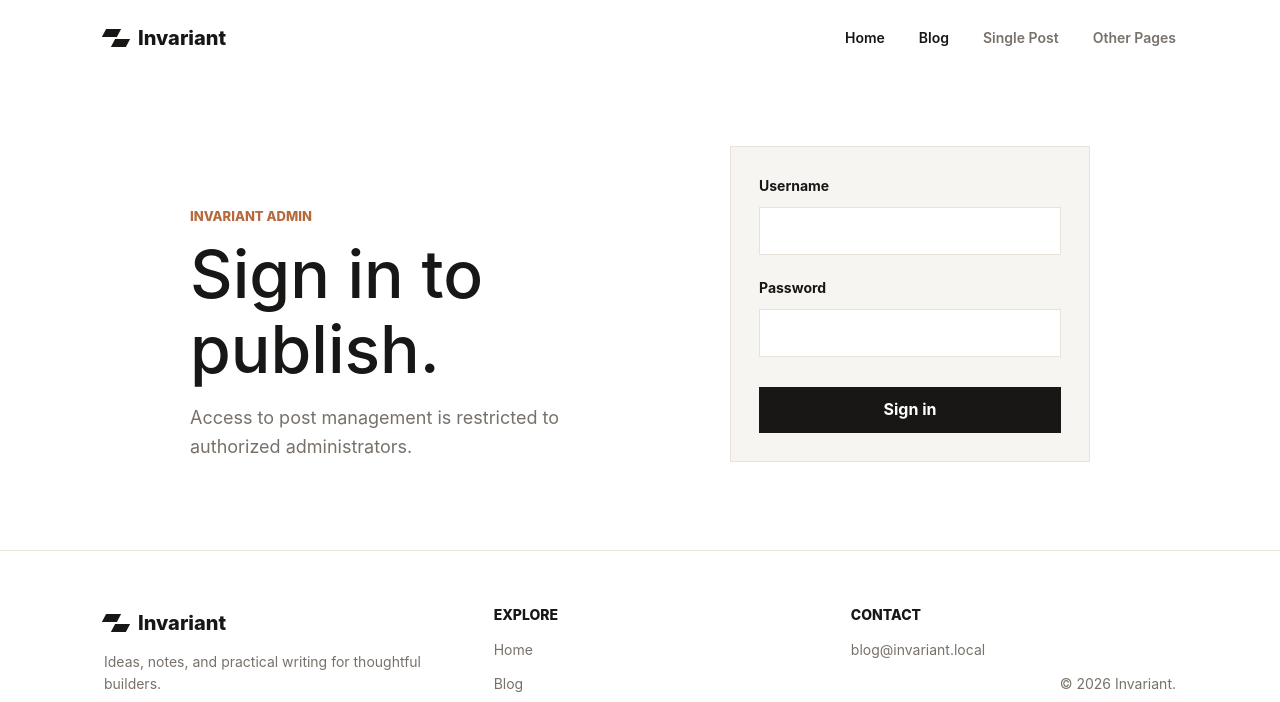
After one commit to ragbendra/Invariant, a FastAPI app: template app/templates/admin_login.html in a window 1280 px wide. The commit adds this page. Shown: the top 702 px of the page. Run offline with FastAPI, Linux system fonts and the light colour scheme; the template is opened without the code that fills it, so the values that code supplies are empty.

Commit message:
feat: Add JWT admin login foundation

```diff
--- a/app/config.py
+++ b/app/config.py
@@ -6,3 +6,7 @@ load_dotenv()
 DATABASE_URL = os.getenv("DATABASE_URL", "postgresql://postgres:postgres@localhost:5432/blog_db")
 REDIS_URL = os.getenv("REDIS_URL", "redis://localhost:6379/0")
 SECRET_KEY = os.getenv("SECRET_KEY", "default-secret-key-for-dev")
+JWT_ALGORITHM = os.getenv("JWT_ALGORITHM", "HS256")
+JWT_EXPIRE_MINUTES = int(os.getenv("JWT_EXPIRE_MINUTES", "30"))
+AUTH_COOKIE_NAME = "invariant_access_token"
+AUTH_COOKIE_SECURE = os.getenv("AUTH_COOKIE_SECURE", "false").lower() == "true"
--- a/app/main.py
+++ b/app/main.py
@@ -1,11 +1,12 @@
 from fastapi import FastAPI
 from fastapi.staticfiles import StaticFiles
 from starlette.templating import Jinja2Templates
-from app.routers import posts
+from app.routers import auth, posts
 
 app = FastAPI(title="Invariant Blog App")
 app.mount("/static", StaticFiles(directory="app/static"), name="static")
 app.include_router(posts.router)
+app.include_router(auth.router)
 
 
 @app.get("/health")
--- a/app/static/css/style.css
+++ b/app/static/css/style.css
@@ -289,6 +289,72 @@ h2 {
   margin: 0 auto;
 }
 
+.auth-page {
+  max-width: 900px;
+  margin: 0 auto;
+  display: grid;
+  grid-template-columns: minmax(0, 1fr) minmax(280px, 360px);
+  gap: 72px;
+  align-items: end;
+}
+
+.auth-page__copy {
+  max-width: 520px;
+}
+
+.auth-page__copy h1 {
+  margin-bottom: 18px;
+  font-size: clamp(42px, 6vw, 66px);
+  font-weight: 500;
+}
+
+.auth-page__copy p:last-child {
+  max-width: 400px;
+  margin: 0;
+  color: var(--color-muted);
+  font-size: 18px;
+}
+
+.auth-form {
+  display: grid;
+  gap: 10px;
+  padding: 28px;
+  background: var(--color-surface);
+  border: 1px solid var(--color-border);
+}
+
+.auth-form label {
+  color: var(--color-primary);
+  font-size: 14px;
+  font-weight: 700;
+}
+
+.auth-form input {
+  width: 100%;
+  min-height: 46px;
+  margin-bottom: 12px;
+  padding: 10px 12px;
+  border: 1px solid var(--color-border);
+  background: var(--color-bg);
+  color: var(--color-text);
+  font: inherit;
+}
+
+.auth-form button {
+  min-height: 46px;
+  margin-top: 8px;
+  border: 0;
+  background: var(--color-primary);
+  color: var(--color-bg);
+  font: inherit;
+  font-weight: 700;
+  cursor: pointer;
+}
+
+.auth-form button:hover {
+  background: var(--color-accent);
+}
+
 .post-detail__header {
   margin-bottom: 42px;
 }
@@ -476,6 +542,11 @@ h2 {
     font-size: 18px;
   }
 
+  .auth-page {
+    grid-template-columns: 1fr;
+    gap: 36px;
+  }
+
   .post-detail__header h1 {
     font-size: clamp(38px, 12vw, 52px);
   }
--- /dev/null
+++ b/app/templates/admin_login.html
@@ -0,0 +1,23 @@
+{% extends "base.html" %}
+
+{% block title %}Admin Login - Invariant{% endblock %}
+
+{% block content %}
+<section class="auth-page" aria-labelledby="login-title">
+    <div class="auth-page__copy">
+        <p class="eyebrow">Invariant admin</p>
+        <h1 id="login-title">Sign in to publish.</h1>
+        <p>Access to post management is restricted to authorized administrators.</p>
+    </div>
+
+    <form class="auth-form" method="post" action="/admin/login">
+        <label for="username">Username</label>
+        <input id="username" name="username" type="text" autocomplete="username" required>
+
+        <label for="password">Password</label>
+        <input id="password" name="password" type="password" autocomplete="current-password" required>
+
+        <button type="submit">Sign in</button>
+    </form>
+</section>
+{% endblock %}
--- a/pyproject.toml
+++ b/pyproject.toml
@@ -19,6 +19,8 @@ dependencies = [
     "bleach>=6.2.0",
     "itsdangerous>=2.1.0",
     "python-jose[cryptography]>=3.3.0",
+    "bcrypt>=4.0.0",
+    "python-multipart>=0.0.9",
 ]
 
 [tool.setuptools.packages.find]
```
Also changed, not shown: app/auth.py (added, +50 -0 lines), app/routers/auth.py (added, +54 -0 lines), docs/frontend-build-notes.md (+5 -2 lines), README.md.
